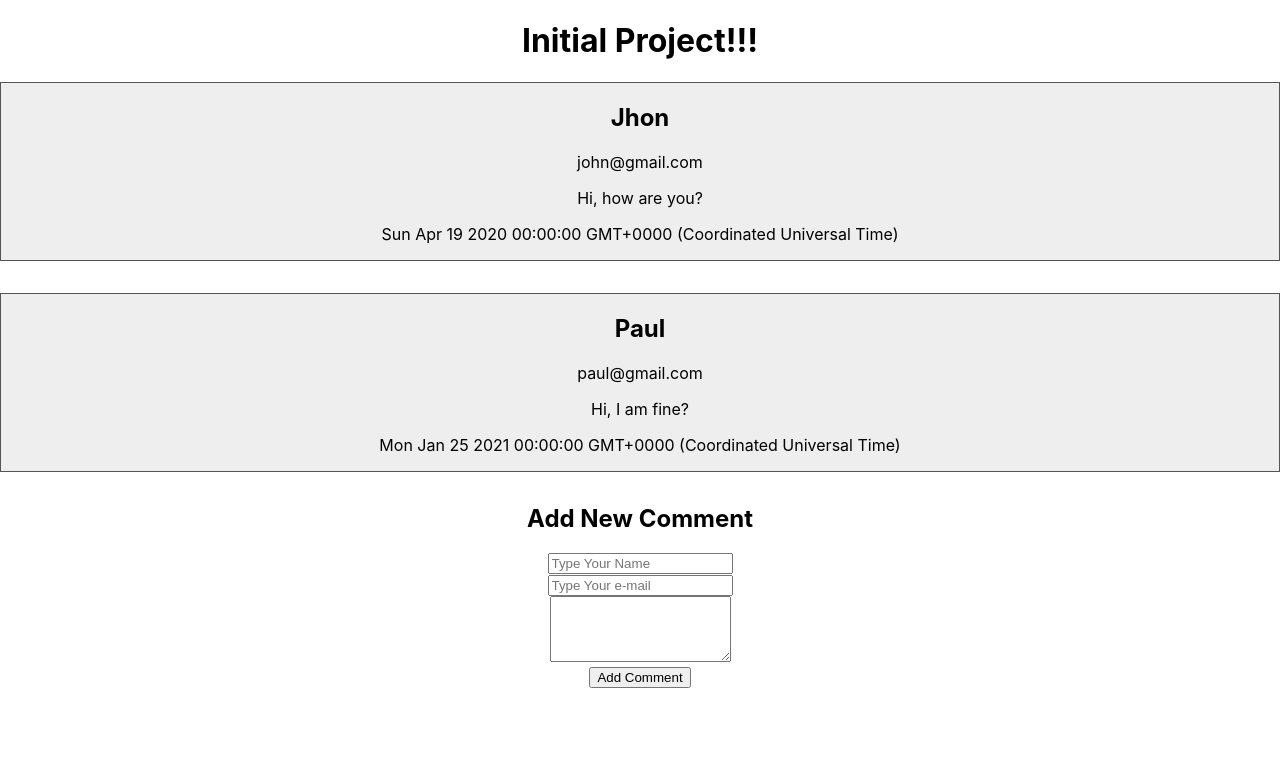
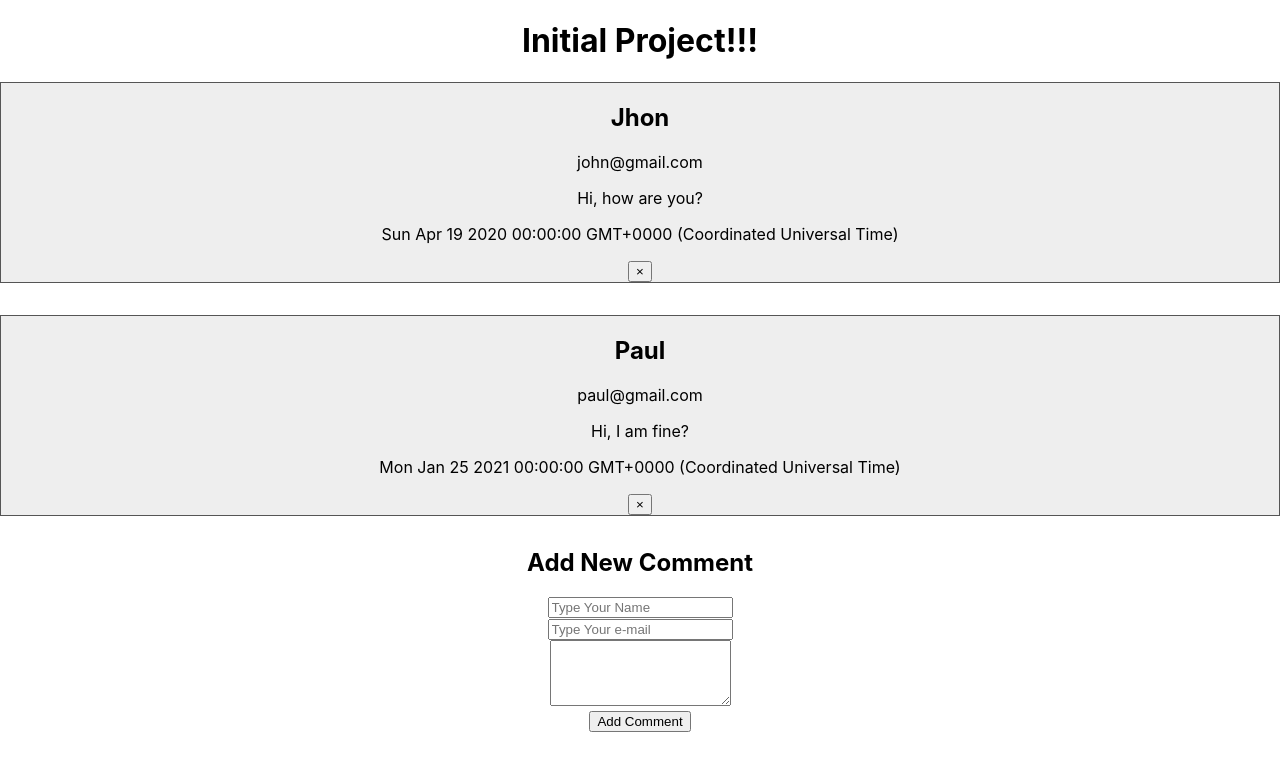
Before and after one commit to alexandrepalmag/Comments-Page-React, a React (Create React App) app in the folder comments-page/: page / in a window 1280 px wide. Shown: the top 770 px of the page. Built offline with nearby package versions, Linux system fonts and the light colour scheme.

Commit message:
Creation function to remove comments

```diff
--- a/comments-page/src/App.js
+++ b/comments-page/src/App.js
@@ -37,7 +37,7 @@ class App extends Component {
 
     event.preventDefault();
 
-    const newComment = {...this.state.newComm, dateNow: new Date()};
+    const newComment = { ...this.state.newComm, dateNow: new Date() };
 
     /* let listComm = this.state.commentsList;
     listComm.push(newComment);
@@ -48,16 +48,26 @@ class App extends Component {
 
     this.setState({
 
-      commentsList: [...this.state.commentsList, newComment]
+      commentsList: [...this.state.commentsList, newComment],
+      newComm: { name: '', email: '', message: '' }
 
     })
 
   }
 
+  removeComment = comment => {
+
+    let list = this.state.commentsList;
+    list = list.filter(c => c !== comment);
+
+    this.setState({commentsList:list});
+
+  }
+
   typeInField = event => {
 
-    const {name, value} = event.target;
-    this.setState({ newComm : { ...this.state.newComm, [name]: value } });
+    const { name, value } = event.target;
+    this.setState({ newComm: { ...this.state.newComm, [name]: value } });
 
   }
 
@@ -74,6 +84,7 @@ class App extends Component {
               name={comm.name}
               email={comm.email}
               dateNow={comm.dateNow}
+              onRemove = {this.removeComment.bind(this,comm)}
             >
               {comm.message}
             </Comment>
--- a/comments-page/src/components/Comment.js
+++ b/comments-page/src/components/Comment.js
@@ -10,6 +10,7 @@ const Comment = props => (
         <p>{props.email}</p>
         <p>{props.children}</p>
         <p>{props.dateNow.toString()}</p>
+        <button onClick={props.onRemove}>&times;</button>
 
     </div>
 );
```
Also changed, not shown: 1 other file (tests, documents, lock files or other folders).
